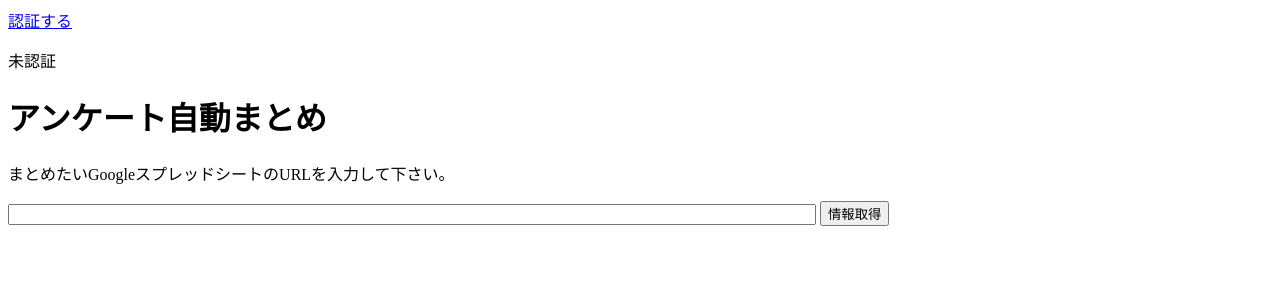
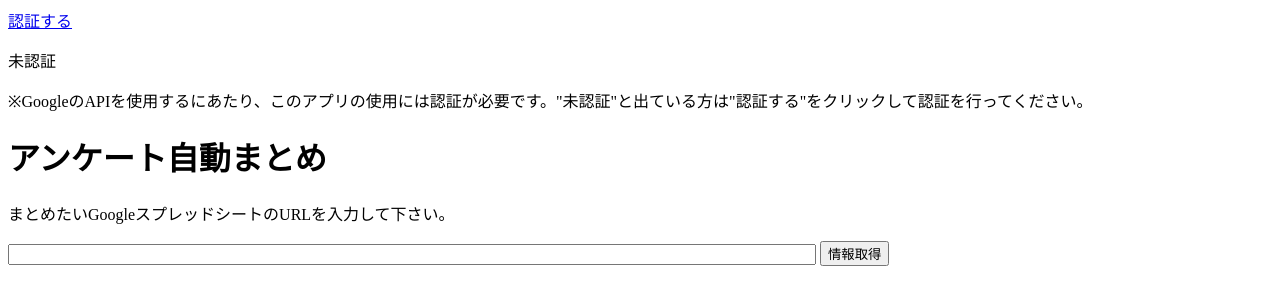
Before and after one commit to MinoriTakahashi0000/FormAutomatic, a Flask app: page / in a window 1280 px wide. Shown: the top 305 px of the page. Run offline with Flask 3, Linux system fonts and the light colour scheme.

Commit message:
Update index.html

```diff
--- a/app/templates/index.html
+++ b/app/templates/index.html
@@ -18,6 +18,7 @@
     {% else %}
         <p>未認証</p>
     {% endif %}
+    <p>※GoogleのAPIを使用するにあたり、このアプリの使用には認証が必要です。"未認証"と出ている方は"認証する"をクリックして認証を行ってください。</p>
     <form id="Form1" action="/process" method="post">
         <h1>アンケート自動まとめ</h1>
         <div>
```
